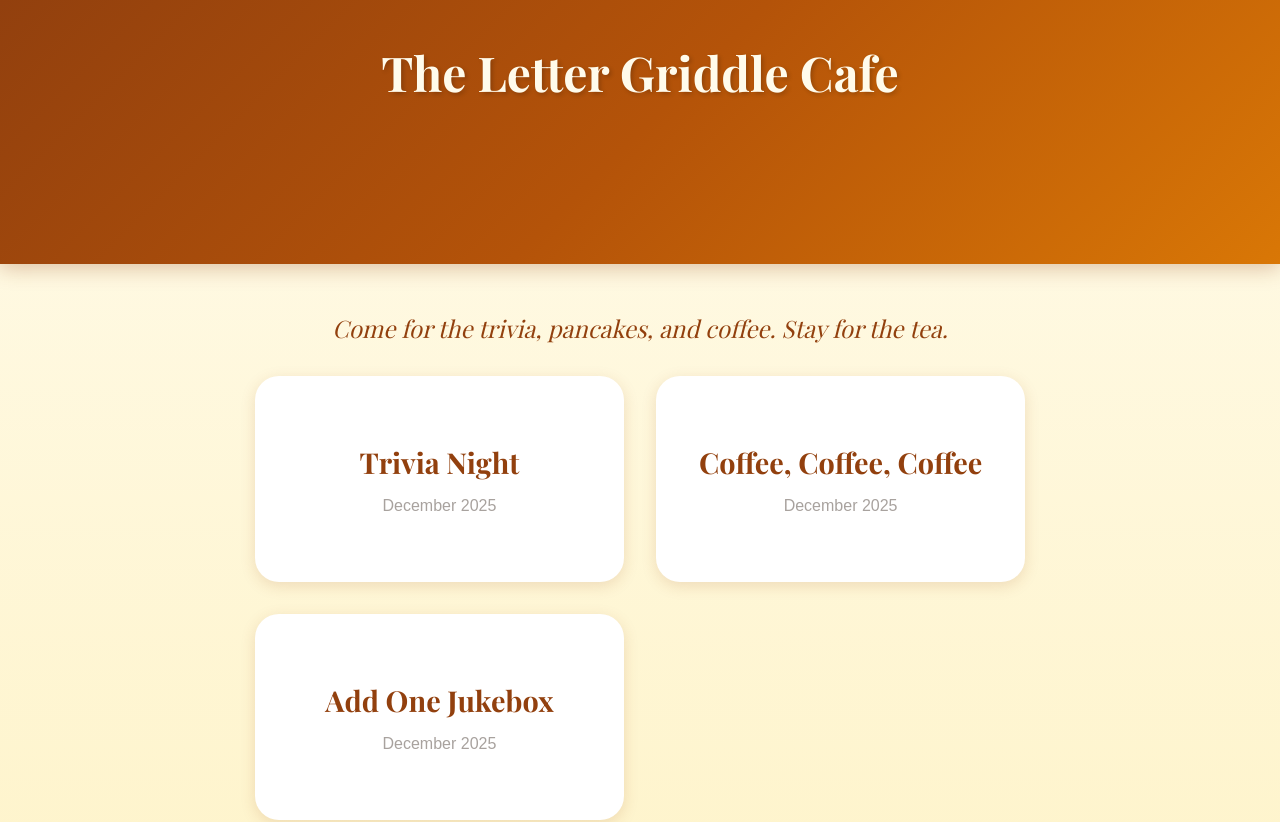
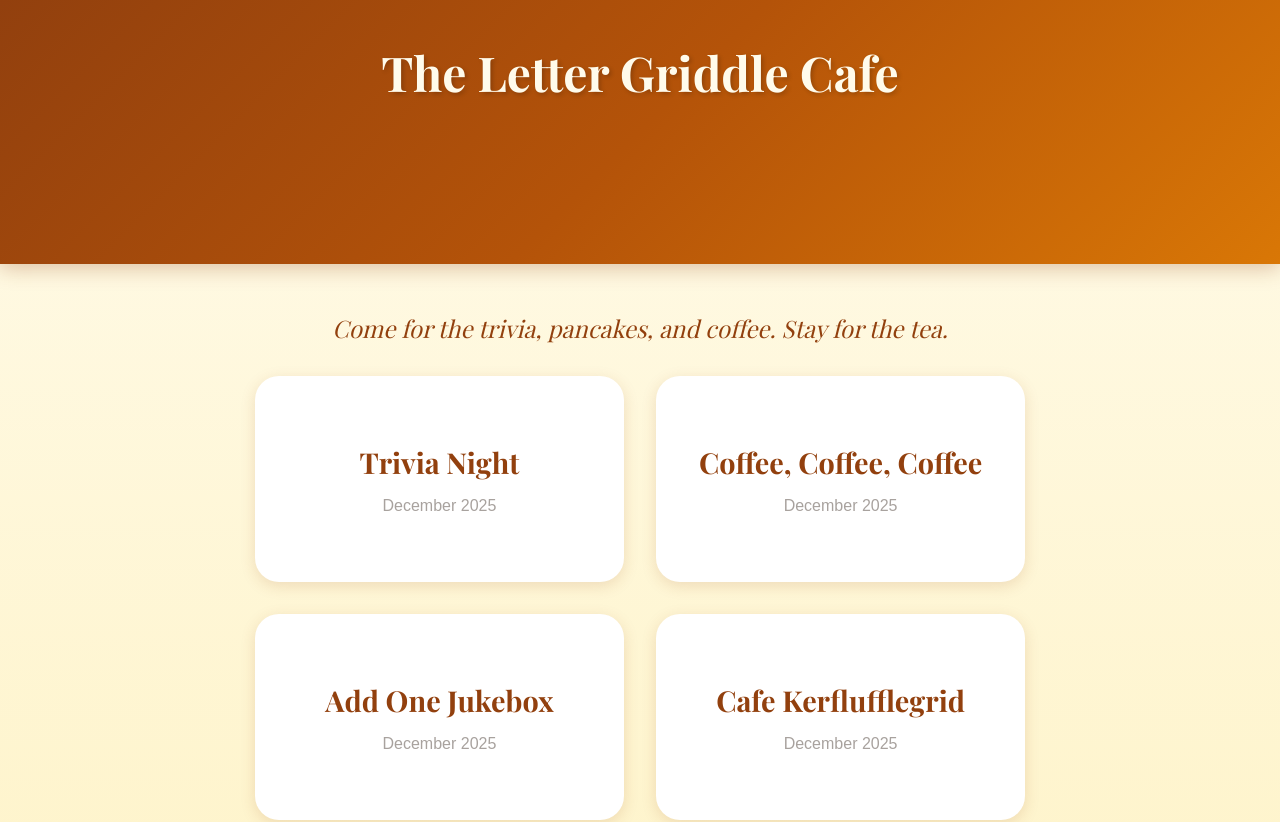
Before and after one commit to lauriegriddle/lettergriddlecafe, a Next.js app: page / in a window 1280 px wide. Shown: the top 822 px of the page. Built offline with nearby package versions, Linux system fonts and the light colour scheme.

Commit message:
Add Cafe Kerflufflegrid vignette with puzzle

```diff
--- a/app/page.js
+++ b/app/page.js
@@ -80,7 +80,37 @@ const stories = [
   closing: 'Return next Sunday at 7pm for another peek into the Letter Griddle Cafe and Griddle Falls.',
   closingLink: '/jukebox',
   closingLinkText: 'Play Letter Griddle Jukebox now →'
-}
+},
+{
+    id: 'cafe-kerflufflegrid',
+    title: 'Cafe Kerflufflegrid',
+    subtitle: '🌀 Now Available',
+    date: 'December 2025',
+    locked: false,
+    content: [
+      '"Hey, Trivia Crew! Roads to the cafe are impassable. See you on Zoom at 7. 🌀 Password is Kerflufflegrid." Laurel reads over the group text, then presses send.',
+      'Responses soon follow:',
+      '"Charged. ✨" - Taylor B.',
+      '"See everyone in the Zoom grid! 😃" - Sarah',
+      '"Testing \'kerflufflegrid.\' 🤓 Capital K, everyone!" - Mr. or Mrs. Lindsay',
+      '"Thanks for the text! 🥰 Josie\'ll be there too! See you soon!" - Josephine',
+      '"We have treats! Too bad we won\'t be able to share. 🍩" - Jennie',
+      'Laurel, encouraged by the quick responses, boosts herself, "I must be tech-savvy. I sent the text. The crew texted back. Password\'s ready. I\'ve got this!"',
+      '"It\'s now or never…" Elvis wafts through the Bluetooth as Laurel turns off the coffee pot and puts away the cinnamon rolls.',
+      '"Kerflufflegrid."',
+      '"How appropriate," she thought.',
+      '"A game based on something being so close yet so far. Accessible but out of reach."',
+      '"Kerflufflegrid."',
+      'Laurel sings along, creating her own lyrics,',
+      'Given the circumstances of the night',
+      'Now or never',
+      'and a game of Kerflufflegrid',
+      'seem right.'
+    ],
+    closing: 'kerflufflegrid.com is always accessible, 24/7, now or whenever.',
+    closingLink: 'https://kerflufflegrid.com',
+    closingLinkText: 'Play Kerflufflegrid 🌀'
+  }
 ];
 
 // Puzzle data - expandable for future puzzles
@@ -129,6 +159,21 @@ const puzzles = {
       { pos: 2, letter: 'C' }
     ],
     didYouKnow: 'Jukeboxes started as nickel-in-slot phonographs in 1889, evolving from early recording devices. The name "jukebox" comes from "juke joints" where people danced to them in the 1930s. They helped revive the music industry during the Depression and offered a wide variety of music for soldiers during WWII.'
+  },
+  'cafe-kerflufflegrid': {
+    id: 'kerflufflegrid',
+    title: 'Kerflufflegrid',
+    category: 'Kerflufflegrid',
+    words: ['ZOOM', 'ELVIS', 'TREATS', 'CHARGED', 'PASSWORD'],
+    hints: ['How the trivia crew connected when they couldn\'t meet in person', '"It\'s now or never" singer wafting through Laurel\'s Bluetooth', 'Jennie\'s box of goodies she couldn\'t share 🍩', 'Taylor B.\'s one-word response ✨', 'Kerflufflegrid was this for the virtual trivia night'],
+    revealed: [
+      { pos: 2, letter: 'O' },
+      { pos: 2, letter: 'V' },
+      { pos: 3, letter: 'A' },
+      { pos: 2, letter: 'A' },
+      { pos: 3, letter: 'S' }
+    ],
+    didYouKnow: 'Elvis Presley\'s "It\'s Now or Never" was based on the Italian song "O Sole Mio" and became one of his best-selling singles, reaching #1 in multiple countries in 1960.'
   }
 };
 
```
